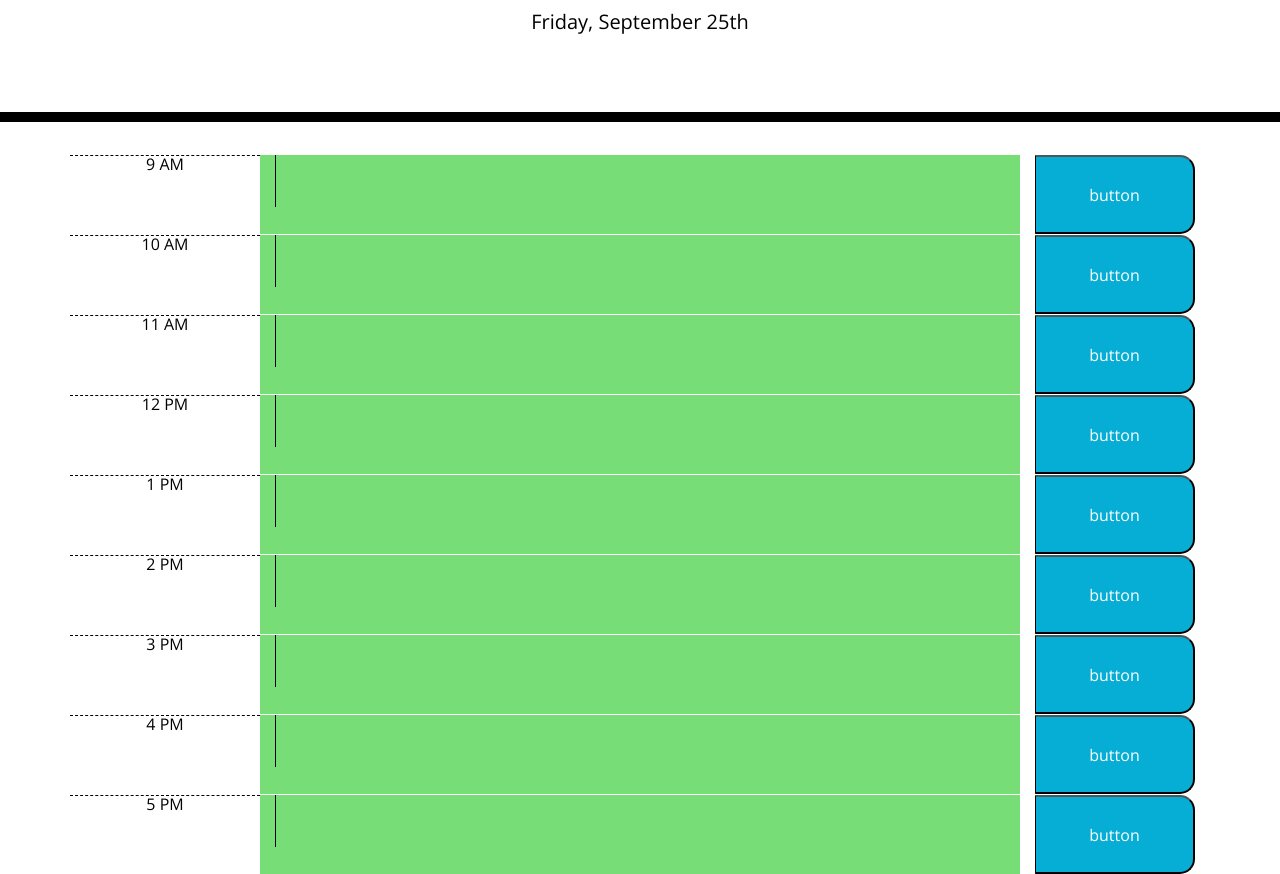
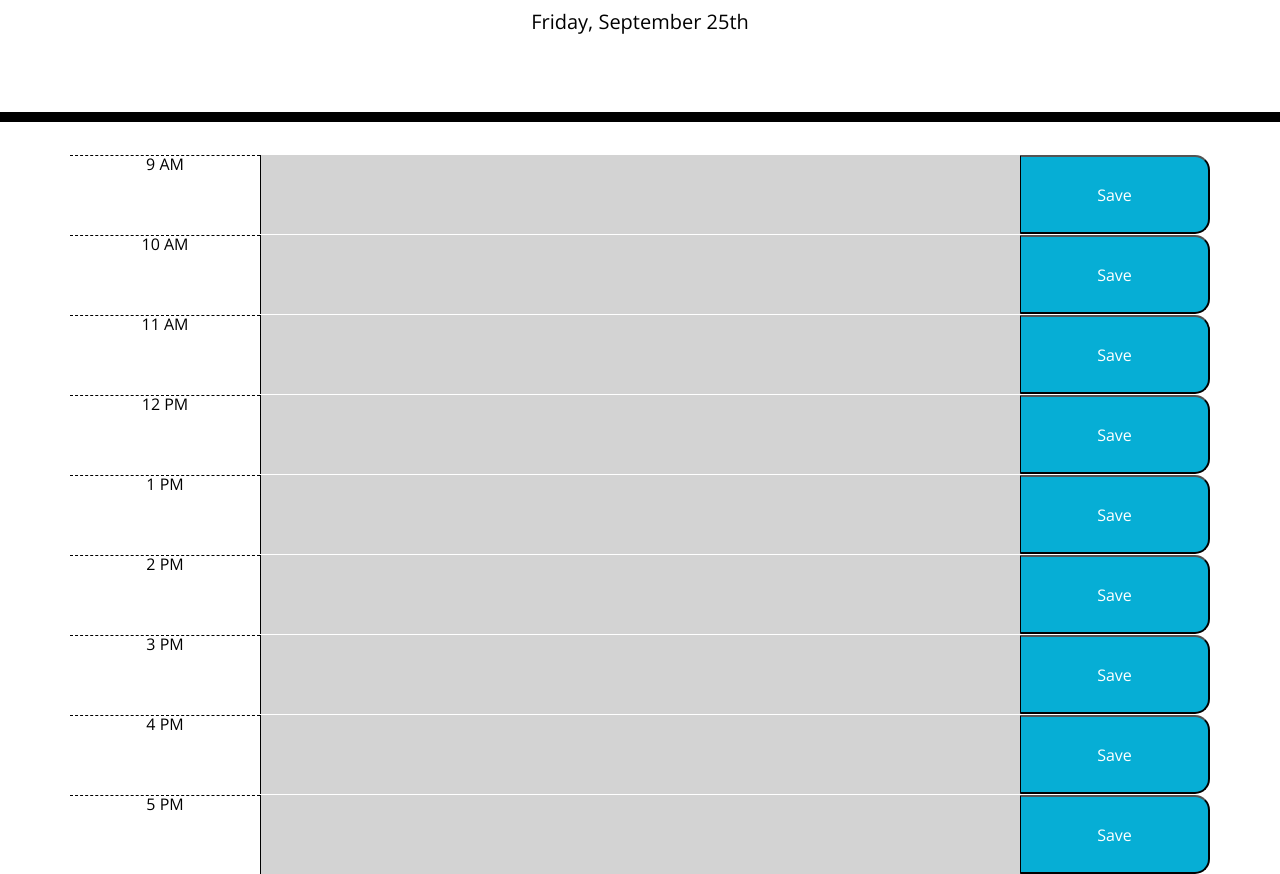
Before and after one commit to jsp117/Work-Day-Scheduler, a plain HTML site: page index.html in a window 1280 px wide. Shown: the part 182-1056 px from the top of the page. Drawn offline with nearby package versions, Linux system fonts and the light colour scheme.

Commit message:
fix styling

```diff
--- a/index.html
+++ b/index.html
@@ -26,56 +26,56 @@
 
       <div class="row">
         <div class="col-lg-2 hour">9 AM</div>
-        <div id="09" class="col-lg-8"><textarea class = "1">text area</textarea></div>
-        <div class="col-lg-2"><button id="1" class="saveBtn">button</button></div>
+        <textarea id="09" class="col-lg-8 1"></textarea>
+        <button class="col-lg-2 saveBtn" value="1">Save</button>
       </div>
 
       <div class="row">
         <div class="col-lg-2 hour">10 AM</div>
-        <div id="10" class="col-lg-8"><textarea class = "2">text area</textarea></div>
-        <div class="col-lg-2"><button id="2" class="saveBtn">button</button></div>
+        <textarea id="10" class="col-lg-8 2"></textarea>
+        <button class="col-lg-2 saveBtn" value="2">Save</button>
       </div>
 
       <div class="row">
         <div class="col-lg-2 hour">11 AM</div>
-        <div id="11" class="col-lg-8"><textarea class = "3">text area</textarea></div>
-        <div class="col-lg-2"><button id="3" class="saveBtn">button</button></div>
+        <textarea id="11" class="col-lg-8 3"></textarea>
+        <button class="col-lg-2 saveBtn" value="3" >Save</button>
       </div>
 
       <div class="row">
         <div class="col-lg-2 hour">12 PM</div>
-        <div id="12" class="col-lg-8"><textarea class = "4">text area</textarea></div>
-        <div class="col-lg-2"><button id="4" class="saveBtn">button</button></div>
+        <textarea id="12" class="col-lg-8 4"></textarea>
+        <button class="col-lg-2 saveBtn" value="4">Save</button>
       </div>
 
       <div class="row">
         <div class="col-lg-2 hour">1 PM</div>
-        <div id="13" class="col-lg-8"><textarea class = "5">text area</textarea></div>
-        <div class="col-lg-2"><button id="5" class="saveBtn">button</button></div>
+        <textarea id="13" class="col-lg-8 5"></textarea>
+        <button class="col-lg-2 saveBtn" value="5" >Save</button>
       </div>
 
       <div class="row">
         <div class="col-lg-2 hour">2 PM</div>
-        <div id="14" class="col-lg-8"><textarea class = "6">text area</textarea></div>
-        <div class="col-lg-2"><button id="6" class="saveBtn">button</button></div>
+        <textarea id="14" class="col-lg-8 6"></textarea>
+        <button class="col-lg-2 saveBtn" value="6">Save</button>
       </div>
 
       <div class="row">
         <div class="col-lg-2 hour">3 PM</div>
-        <div id="15" class="col-lg-8"><textarea class = "7">text area</textarea></div>
-        <div class="col-lg-2"><button id="7" class="saveBtn">button</button></div>
+        <textarea id="15" class="col-lg-8 7"></textarea>
+        <button class="col-lg-2 saveBtn" value="7">Save</button>
       </div>
 
       <div class="row">
         <div class="col-lg-2 hour">4 PM</div>
-        <div id="16" class="col-lg-8"><textarea class = "8">text area</textarea></div>
-        <div class="col-lg-2"><button id="8" class="saveBtn">button</button></div>
+        <textarea id="16" class="col-lg-8 8"></textarea>
+        <button class="col-lg-2 saveBtn" value="8">Save</button>
       </div>
 
       <div class="row">
         <div class="col-lg-2 hour">5 PM</div>
-        <div id="17" class="col-lg-8"><textarea class = "9">text area</textarea></div>
-        <div class="col-lg-2"><button id="9" class="saveBtn">button</button></div>
+        <textarea id="17" class="col-lg-8 9"></textarea>
+        <button class="col-lg-2 saveBtn" value="9">Save</button>
       </div>
 
     </div>
--- a/script.js
+++ b/script.js
@@ -4,12 +4,17 @@ const saveBtn = $(".saveBtn");
 console.log(text);
 var container = [];
 pageOpen();
+setInterval(currentHour, 1000);
 
 // display current date
 $("#currentDay").text(moment().format("dddd, MMMM Do"));
+var hour;
 
-// track hour in 24 hour time
-var currentHour = moment().format('HH');
+var currentHour = function (){
+hour = moment().format('HH');
+return(hour);
+}
+// var hour = moment().format('HH');
 
 console.log("Current Hour = " + currentHour);
 
@@ -28,13 +33,21 @@ for (var i = 0; i < column.length; i++) {
 }
 
 $(".saveBtn").on("click", function () {
-    var btnSave = this.id;
+    var btnSave = this.value;
     console.log(btnSave);
     var textSave = text[btnSave - 1].value;
     console.log("text id = " + textSave);
     localStorage.setItem(btnSave, textSave);
 });
 
+// push local storage to page out of array
+function pageOpen(){
+    for(var i = 0; i < text.length; i++){
+        container.push(localStorage.getItem(i + 1));
+        text[i].value = container[i];
+        }
+        console.log("container = " + container);
+}
 
 // working to save all at once
 // $(".saveBtn").on("click", function (event) {
@@ -49,13 +62,3 @@ $(".saveBtn").on("click", function () {
 //         localStorage.setItem(i, temp);
 //     }
 //   });
-
-// push local storage to page out of array
-function pageOpen(){
-    for(var i = 0; i < text.length; i++){
-        container.push(localStorage.getItem(i + 1));
-        text[i].value = container[i];
-        }
-        console.log("container = " + container);
-
-}
--- a/style.css
+++ b/style.css
@@ -11,8 +11,6 @@ textarea{
   color: #000000;
   border-left: 1px solid black;
   padding: 10px;
-  width: 100%;
-
 }
 
 .jumbotron {
@@ -65,9 +63,6 @@ textarea{
   border-bottom-right-radius: 15px;
   background-color: #06AED5;
   color: white;
-  /* added */
-  width: 100%;
-  height: 100%;
 }
 
 .saveBtn i:hover {
```
